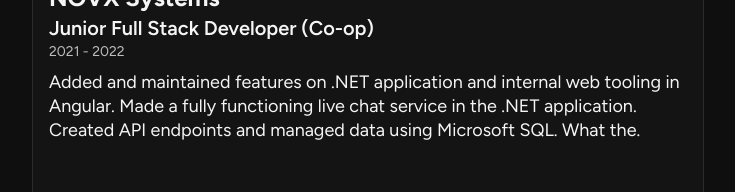
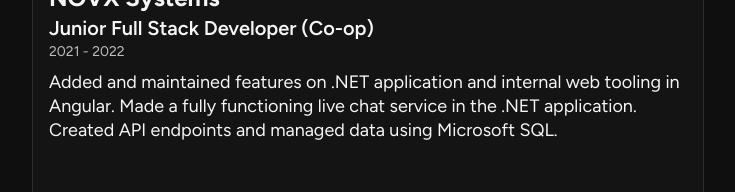
Before and after one commit to mrdude8391/branflakes, a React (Vite) app: page / in a window 1280 px wide. Shown: the part 477-669 px from the top of the page, without its empty margins (272-1007 px from the left). Built offline with nearby package versions, Linux system fonts and the light colour scheme.

Commit message:
Remove test text

```diff
--- a/src/components/Experience.tsx
+++ b/src/components/Experience.tsx
@@ -13,7 +13,7 @@ const Experience = () => {
             Added and maintained features on .NET application and internal web
             tooling in Angular. Made a fully functioning live chat service in
             the .NET application. Created API endpoints and managed data using
-            Microsoft SQL. What the.
+            Microsoft SQL.
           </Description>
         </WorkItem>
 
```
